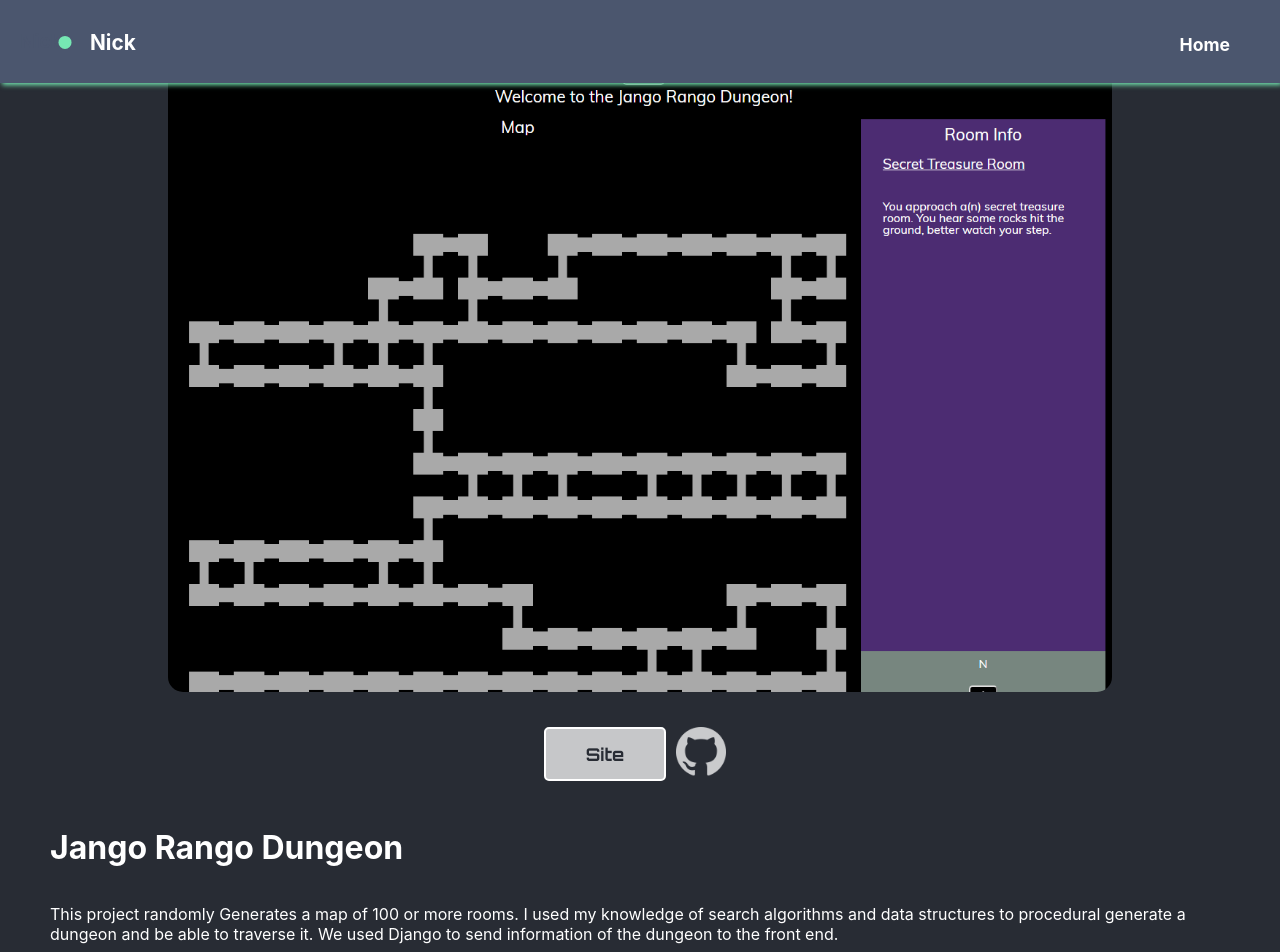
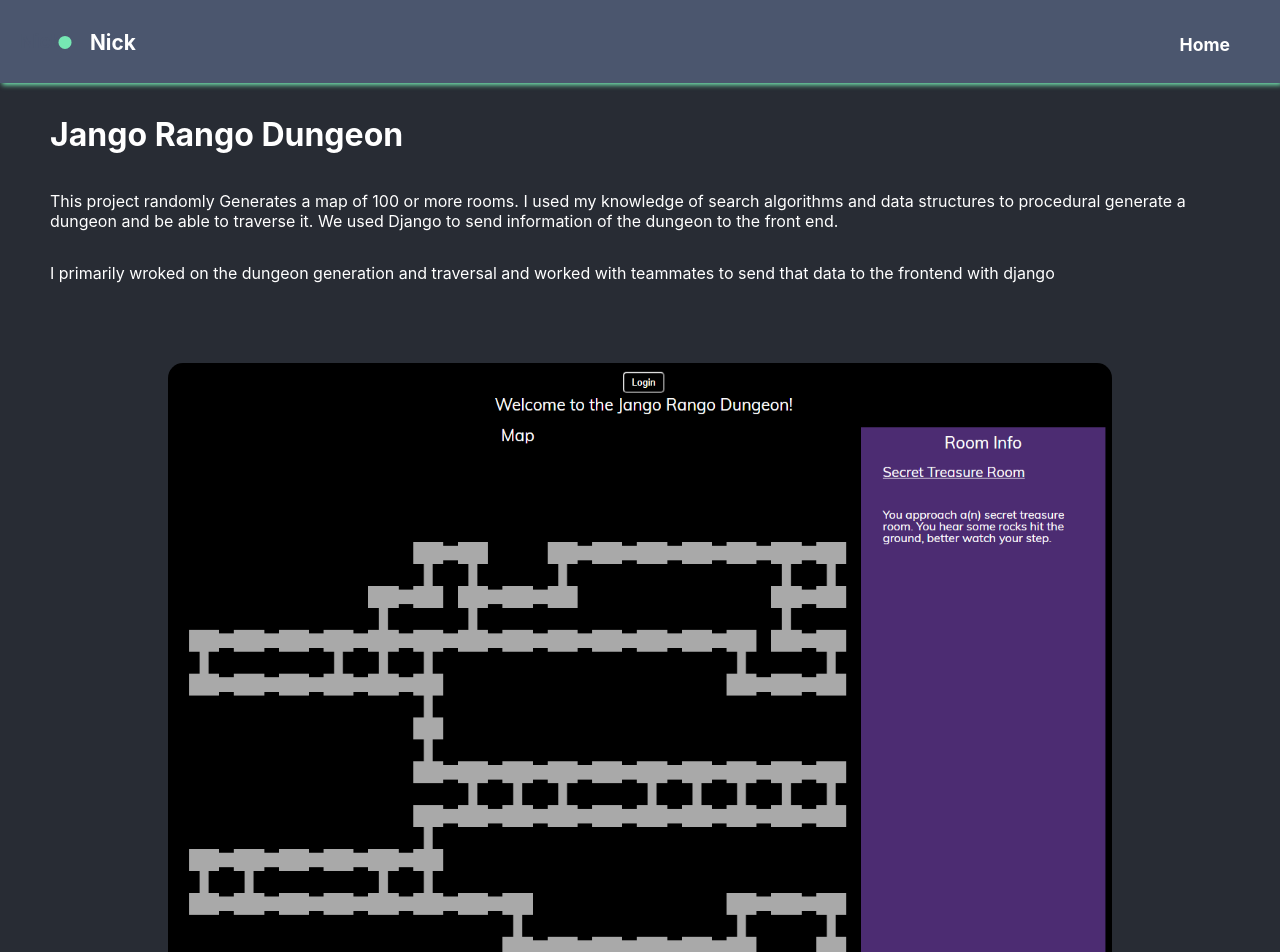
Before and after one commit to NickStrick/My-Portfolio, a React (Create React App) app in the folder portfolio/: page /project/1 in a window 1280 px wide. Shown: the top 952 px of the page. Built offline with nearby package versions, Linux system fonts and the light colour scheme.

Commit message:
project page re-organization

```diff
--- a/portfolio/src/components/ProjectList/ProjectInfo.js
+++ b/portfolio/src/components/ProjectList/ProjectInfo.js
@@ -11,15 +11,15 @@ const Project = (props) => {
 
     return (
 
-        <div className="ProjectInfo">
+        <div className="ProjectInfo"><h1 className='title'>{name}</h1>
+            <p aria-label={'project-description'}>{description}</p>
+            <p className='contribution'>{contribution}</p>
             <img className='projectPic' src={img} alt={`${name} pic`} />
             <div className='project-links'>
                 <img src={gitLogo} target="_blank" onClick={() => window.open(link)} />
                 {project.deployed && <button target="_blank" onClick={() => window.open(project.deployed)}>Site</button>}
             </div>
-            <h1 className='title'>{name}</h1>
-            <p aria-label={'project-description'}>{description}</p>
-            <p className='contribution'>{contribution}</p>
+
             <div className='tech'>
                 <h2>Technologies</h2>
                 <ul>
--- a/portfolio/src/components/ProjectList/ProjectInfo.scss
+++ b/portfolio/src/components/ProjectList/ProjectInfo.scss
@@ -4,7 +4,11 @@
     display: flex;
     flex-direction: column;
     color: white;
+    .title{
+      margin-top: 60px;
+    }
     .projectPic{
+        margin-top: 50px;
         margin-bottom: 35px;
         align-self: center;
         width: 80%;
```
